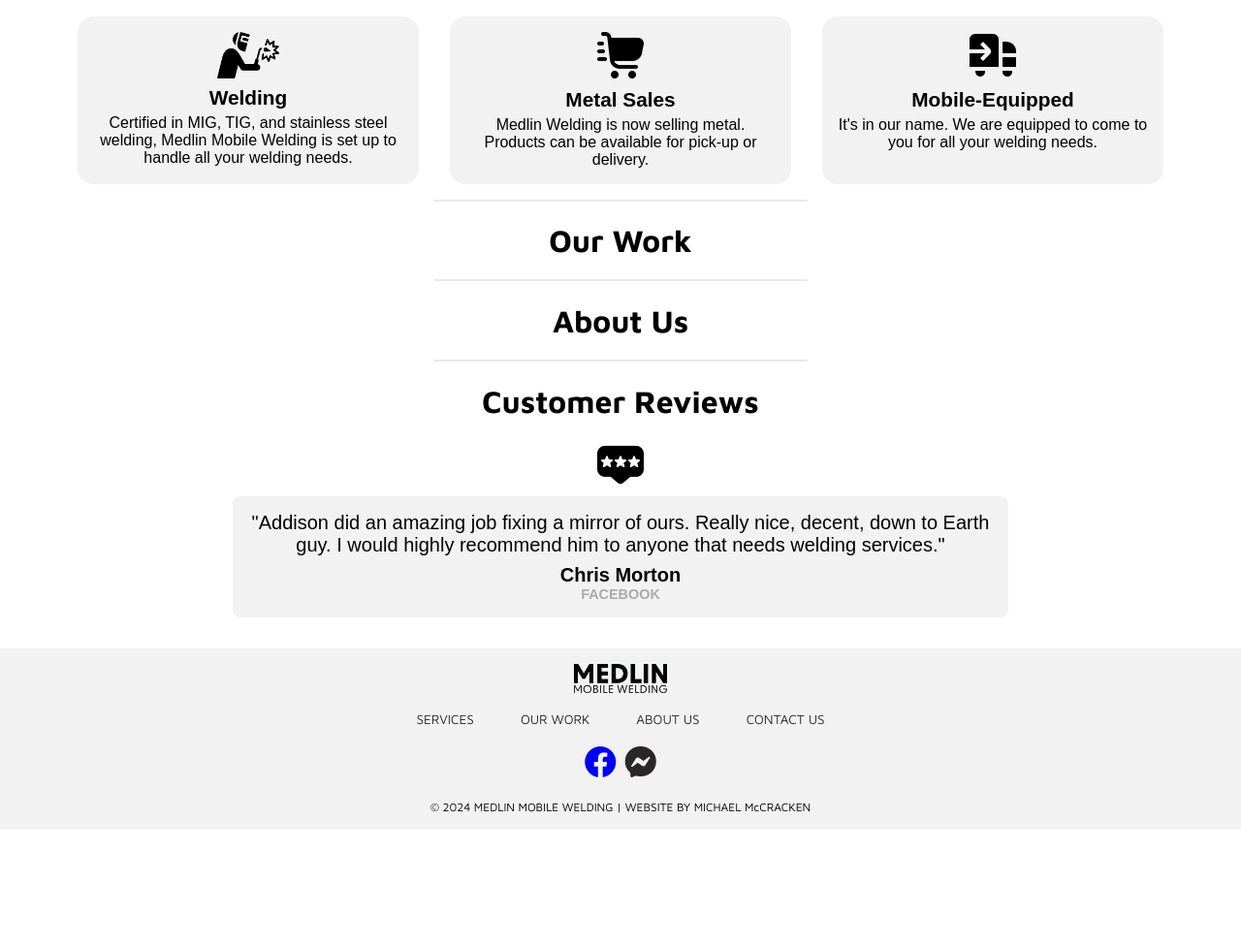
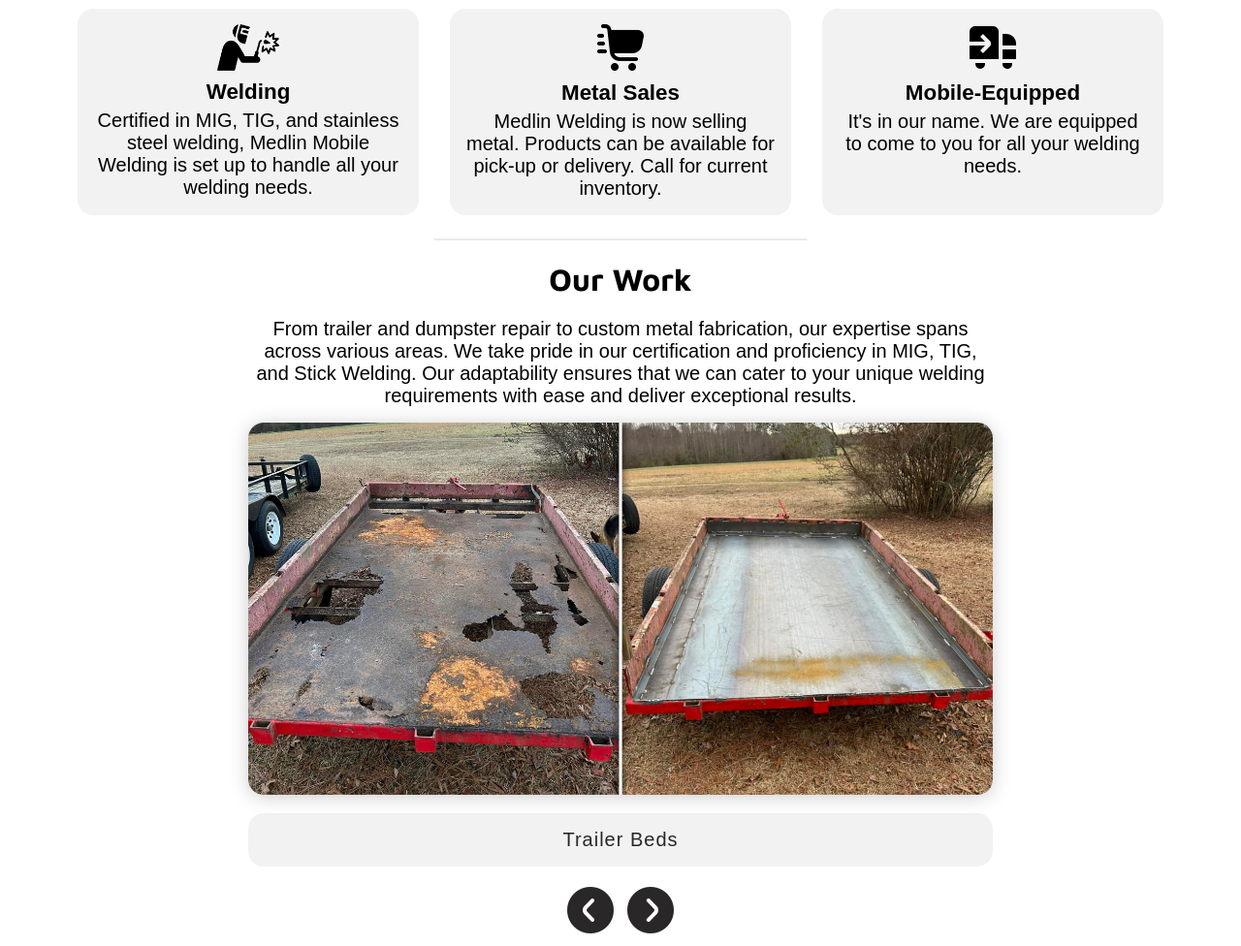
Before and after one commit to MichaelDMcCracken/medlin-welding, a plain HTML site: page index.html in a window 1280 px wide. Shown: the part 720-1696 px from the top of the page at 97% size. Before the commit the page ends 1576 px from the top, so only its background shows below. Drawn offline with nearby package versions, Linux system fonts and the light colour scheme; a web font is replaced by a local one.

Commit message:
our work

```diff
--- a/index.html
+++ b/index.html
@@ -42,7 +42,7 @@
                 <h1>High Quality Welds at Affordable Prices.</h1>
                 <p>Whether at your place or ours, we've got all your welding needs covered.</p>
                 <div class="contact-btn" id="quote-btn">
-                    <a href="contact.html"><button type="button">Get a Quote <i class="fi fi-rr-angle-circle-right"></i></button></a>
+                    <a href="#contact-us"><button type="button">Get a Quote <i class="fi fi-rr-angle-circle-right"></i></button></a>
                 </div>
             </div>
         </div>
@@ -66,7 +66,7 @@
                     Metal Sales
                 </div>
                 <div class="service-desc">
-                    Medlin Welding is now selling metal. Products can be available for pick-up or delivery.
+                    Medlin Welding is now selling metal. Products can be available for pick-up or delivery. Call for current inventory.
                 </div>
             </div>
             <div class="service-bubble">
@@ -83,6 +83,43 @@
     <hr>
     <div class="our-work" id="our-work">
         <h1>Our Work</h1>
+        <p>From trailer and dumpster repair to custom metal fabrication, our expertise spans across various areas. We take pride in
+        our certification and proficiency in MIG, TIG, and Stick Welding. Our adaptability ensures that we can cater to your
+        unique welding requirements with ease and deliver exceptional results.</p>
+        <div class="work-images mySlides">
+            <img src="./images/work/01.jpg">
+            <div class="slide-text">
+                <p>Trailer Beds</p>
+            </div>
+        </div>
+        <div class="work-images mySlides">
+            <img src="./images/work/02.jpg">
+            <div class="slide-text">
+                <p>Custom Dog Boxes</p>
+            </div>
+        </div>
+        <div class="work-images mySlides">
+            <img src="./images/work/03.jpg">
+            <div class="slide-text">
+                <p>Custom Truck Hitches</p>
+            </div>
+        </div>
+        <div class="work-images mySlides">
+            <img src="./images/work/04.jpg">
+            <div class="slide-text">
+                <p>Emergency Excavator Track Repair</p>
+            </div>
+        </div>
+        <div class="work-images mySlides">
+            <img src="./images/work/05.jpg">
+            <div class="slide-text">
+                <p>Grill and Smoker Repair</p>
+            </div>
+        </div>
+        <div class="arrows">
+            <a onclick="plusSlides(-1)" class="prev"><i class="fi fi-sr-angle-circle-left hoverred"></i></a>
+            <a onclick="plusSlides(-1)" class="next"><i class="fi fi-sr-angle-circle-right hoverred"></i></a>
+        </div>
     </div>
     <hr>
     <div class="about" id="about">
@@ -100,8 +137,13 @@
             <h3>Chris Morton</h3>
             <h4>Facebook</h4>
         </div>
+    </div>
+    <hr>
+    <div class="contact-us" id="contact">
+        <h1>Contact Us</h1>
 
     </div>
+
     <footer>
         <img src="./images/mmw-navlogo.png" id="footer-logo">
         <div class="footer-links">
@@ -121,6 +163,29 @@
         </div>
     </footer>
 
+<script>
+    let slideIndex = 1;
+    showSlides(slideIndex);
 
+    function plusSlides(n) {
+        showSlides(slideIndex += n);
+    }
+
+    function currentSlide(n) {
+        showSlides(slideIndex = n);
+    }
+
+    function showSlides(n) {
+        let i;
+        let slides = document.getElementsByClassName("mySlides");
+        if (n > slides.length) { slideIndex = 1 }
+        if (n < 1) { slideIndex = slides.length }
+        for (i = 0; i < slides.length; i++) {
+            slides[i].style.display = "none";
+        }
+        slides[slideIndex - 1].style.display = "block";
+        dots[slideIndex - 1].className += " active";
+    }
+</script>
 </body>
 </html>
--- a/styles/mmw.css
+++ b/styles/mmw.css
@@ -26,6 +26,7 @@ p {
     font-family: 'Sofia Sans', sans-serif;
     font-weight: 350;
     margin: 0;
+    font-size: 1.25rem;
 }
 
 .review-bubble h3 {
@@ -56,6 +57,7 @@ a {
     margin-right: auto;
     padding: 1rem;
     font-size: 1.25rem;
+    margin-bottom: 1rem;
 }
 
 footer {
@@ -215,14 +217,15 @@ ul {
     background-color: #f2f2f2;
     border-radius: 1rem;
     padding: 1rem;
-    margin: 0.5rem 1rem;
+    margin: 0rem 1rem;
     width: 20rem;
+    margin-bottom: 1rem;
 }
 
 .service-title {
     font-family: 'Sofia Sans', sans-serif;
     font-weight: 600;
-    font-size: 1.3rem;
+    font-size: 1.4rem;
 }
 
 .service-desc {
@@ -230,6 +233,7 @@ ul {
     font-family: 'Sofia Sans', sans-serif;
     font-weight: 350;
     align-items: center;
+    font-size: 1.25rem;
 }
 
 .service-bubble i {
@@ -238,11 +242,60 @@ ul {
 
 .service-bubble img {
     height: 3rem;
-    padding-bottom: 5px;
+    padding-bottom: 6px;
+}
+
+.our-work {
+    max-width: 60%;
+    text-align: center;
+    margin-left: auto;
+    margin-right: auto;
+}
+
+.work-images img {
+    max-width: 100%;
+    margin-top: 1rem;
+    margin-left: auto;
+    margin-right: auto;
+    border-radius: 1rem;
+    box-shadow: #ccc 0px 2px 20px 0px;
+}
+
+.arrows {
+    font-size: 3rem;
+    margin-top: 1rem;
+    color: #292727;
+}
+
+.hoverred:hover {
+    color: #ed202e;
+}
+
+.mySlides {
+    display: none;
+}
+
+.slide-text {
+    margin-top: 1rem;
+    padding: 1rem;
+    /* background: linear-gradient(160deg, #ed202e 0%, #8e161e 100%); */
+    background-color: #f2f2f2;
+    border-radius: 1rem;
+    /* box-shadow: #efefef 0px 5px 10px 0px; */
+    color: #292727;
+}
+
+.slide-text p {
+    font-weight: 500;
+    letter-spacing: 1px;
 }
 
 /* Responsive navigation menu (for mobile devices) */
 @media screen and (max-width: 1000px) {
+    .our-work {
+        max-width: 85%;
+    }
+
     .topnav-container {
             padding-left: 1rem;
             padding-right: 1rem;
@@ -360,6 +413,10 @@ ul {
         #contact-us {
             display: none;
         }
+
+        .service-bubble {
+            margin-bottom: 1rem;
+        }
 }
 
 body {
```
Also changed, not shown: images/work/01.jpg (added), images/work/02.jpg (added), images/work/03.jpg (added), images/work/04.jpg (added), images/work/05.jpg (added), 1 other file.
